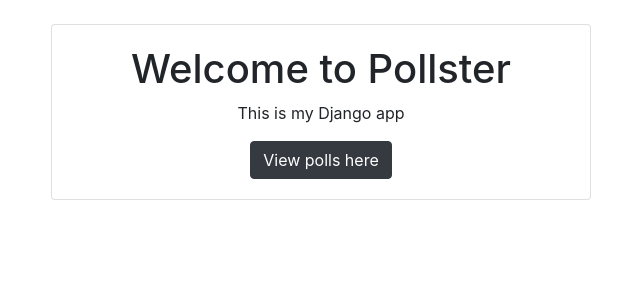
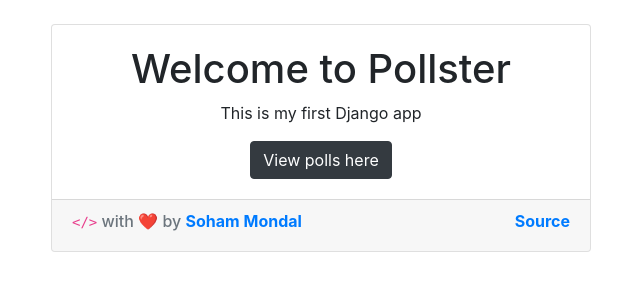
Before and after one commit to sohammondal/pollster, a Django app: page / in a window 1280 px wide. Shown: the part 56-356 px from the top of the page, without its empty margins (319-959 px from the left). Run offline with Django 3.2, Linux system fonts and the light colour scheme; some libraries are stand-ins or nearby versions.

Commit message:
add developed-by partial

```diff
--- a/templates/pages/index.html
+++ b/templates/pages/index.html
@@ -4,10 +4,12 @@
     <div class="card text-center">
         <div class="card-body">
             <h1>Welcome to Pollster</h1>
-            <p>This is my Django app</p>
+            <p>This is my first Django app</p>
             <a class="btn btn-dark" href="{% url 'polls:index' %}">View polls here</a>
         </div>
+        {% include 'partials/_developed-by.html' %}
     </div>
 
 
+
 {% endblock %}
--- /dev/null
+++ b/templates/partials/_developed-by.html
@@ -0,0 +1,29 @@
+<div class="card-footer text-muted">
+    <div class="float-left">
+      <h6 style="cursor:default">
+        <code>&lt;/&gt;</code> with
+        <span aria-label="Love" role="img">
+          ❤️
+        </span>
+        by
+        <a
+          style=""
+          href="https://sohammondal.com"
+          class="alert-link"
+        >
+          Soham Mondal
+        </a>
+      </h6>
+    </div>
+
+    <div class="float-right">
+      <h6>
+        <a
+          href="https://github.com/sohammondal/pollster"
+          class="alert-link"
+        >
+          Source
+        </a>
+      </h6>
+    </div>
+  </div>
```
